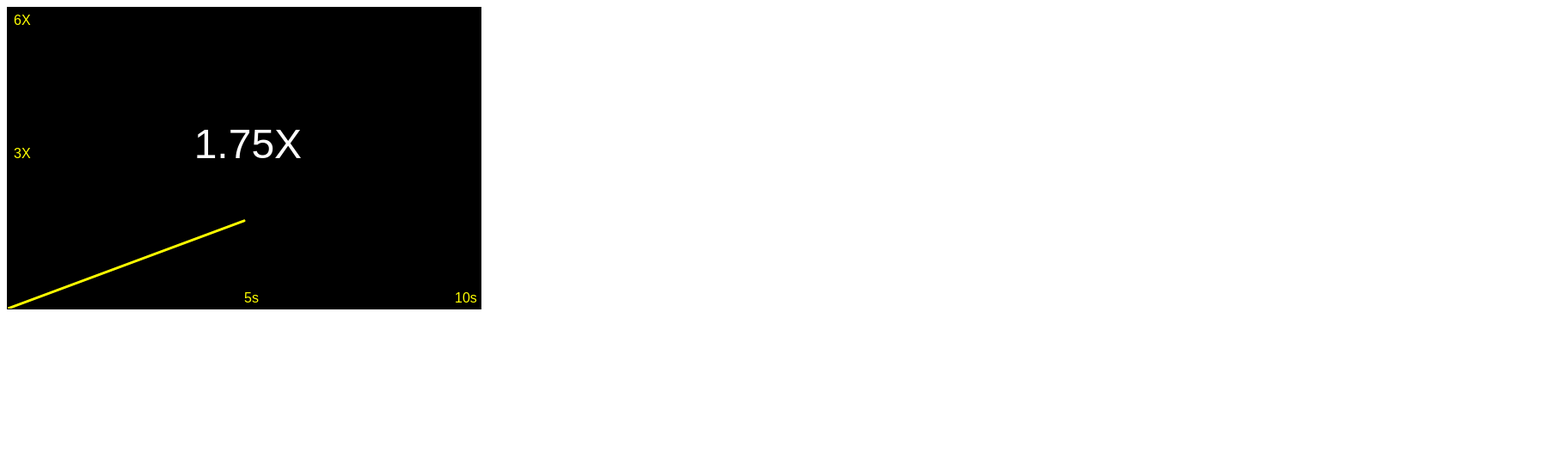
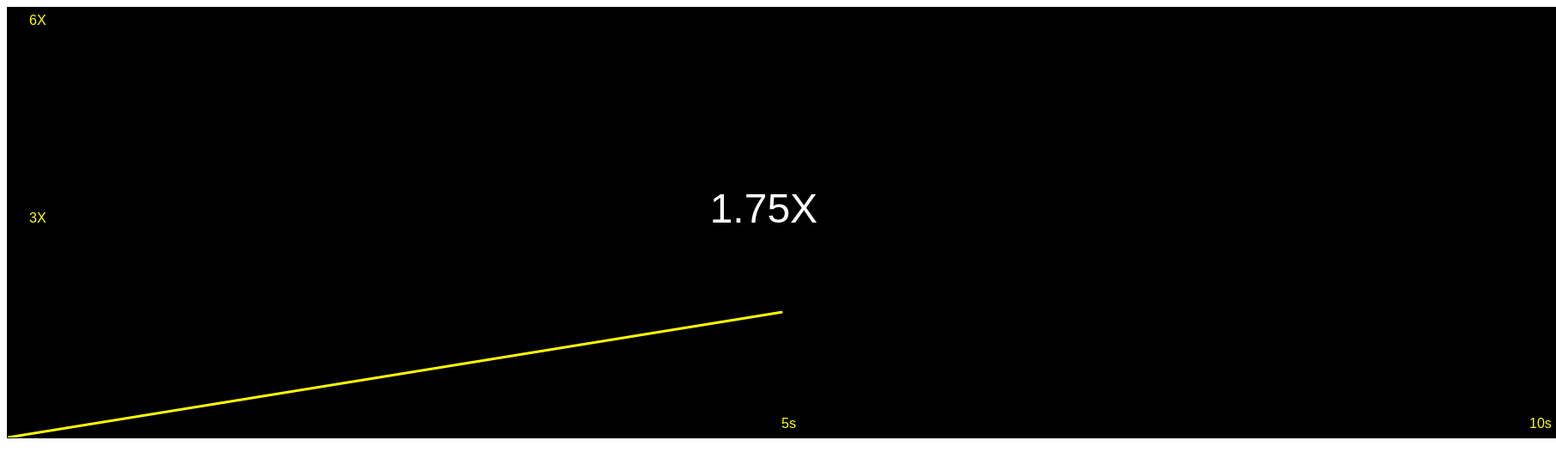
Before and after one commit to Artem123456789/crash-game, a plain HTML site: page index.html in a window 1280 px wide. Shown: the whole page at 86% size, 1810 px wide, since content can reach past the window. Drawn offline with Linux system fonts and the light colour scheme.

Commit message:
Size changed

```diff
--- a/index.html
+++ b/index.html
@@ -7,7 +7,7 @@
     <title>Document</title>
 </head>
 <body>
-    <canvas id="canv" width="550px" height="350px"></canvas>
+    <canvas id="canv" width="1800px" height="500px"></canvas>
     <style>
         canvas{
             border: 1px solid black;
```
